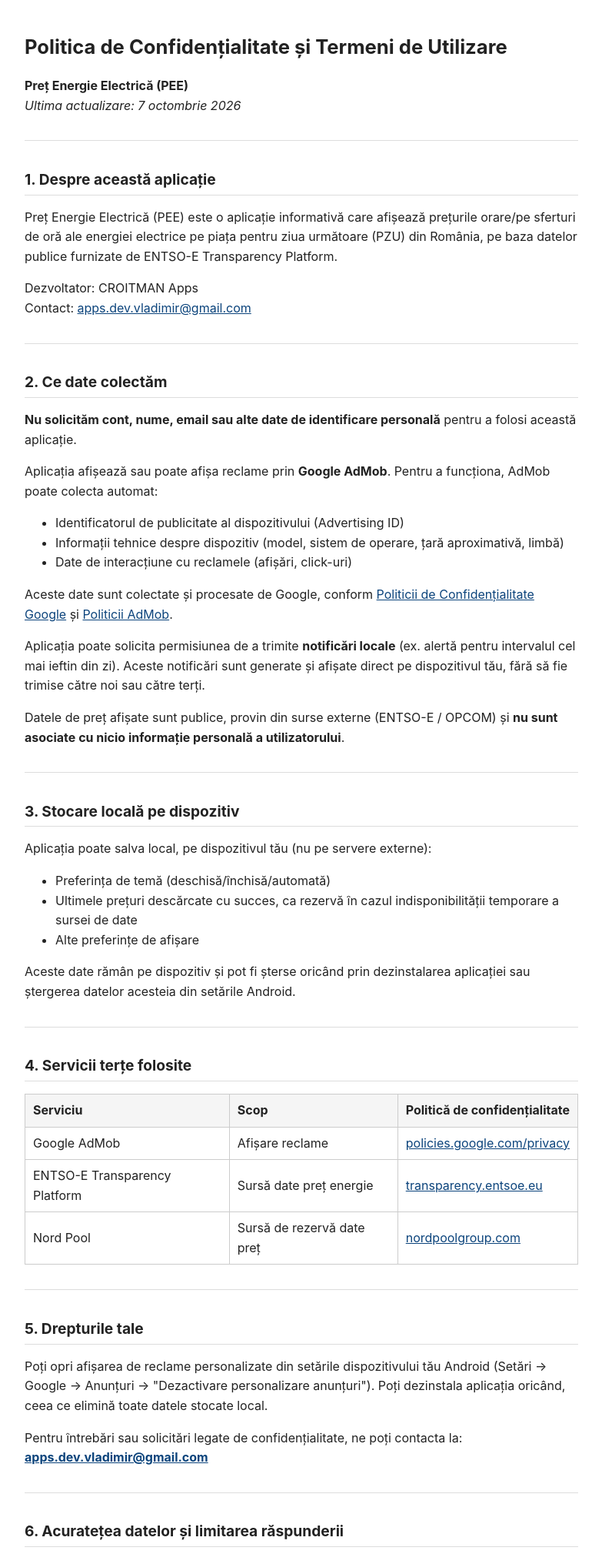
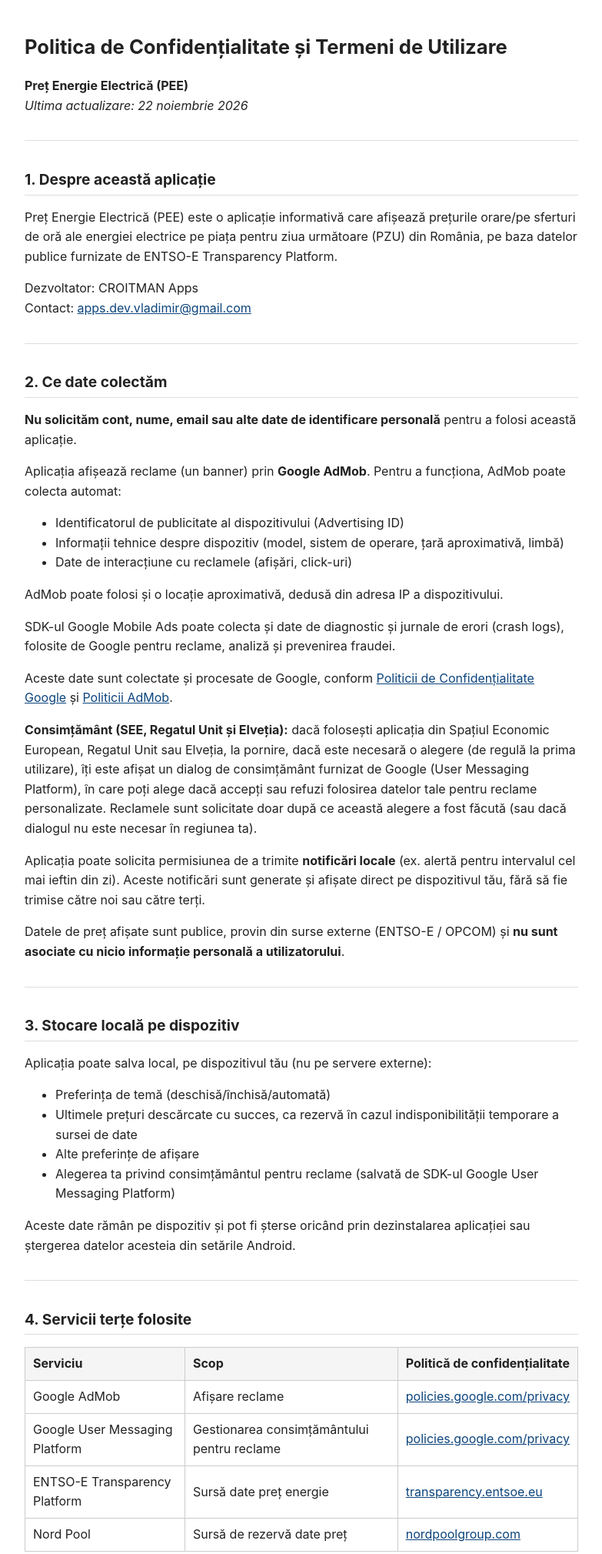
Before and after one commit to CROITMAN6891/energie-app-legal, a plain HTML site: page index.html in a window 1280 px wide. Shown: the top 2019 px of the page at 77% size, without its empty margins (248-1031 px from the left). Drawn offline with Linux system fonts and the light colour scheme.

Commit message:
Update privacy policy for version 1.1.0 (AdMob banner, consent, diagnostics)
- Date updated to 22 November 2026
- Ads: the app shows an AdMob banner
- Approximate location (from IP) and diagnostic/crash log data
- Consent (UMP) paragraph for EEA, UK and Switzerland
- Stored consent choice, UMP in the services table
- How to change the choice (menu "Opțiuni de confidențialitate") and general Android ads settings path

Co-Authored-By: Claude Sonnet 5.5 <noreply@anthropic.com>
Claude-Session: https://claude.ai/code/session_0147HqyoA97yf4H8A2uHRF4p

```diff
--- a/index.html
+++ b/index.html
@@ -28,7 +28,7 @@
 
 <h1>Politica de Confidențialitate și Termeni de Utilizare</h1>
 <p><strong>Preț Energie Electrică (PEE)</strong><br>
-<em>Ultima actualizare: 7 octombrie 2026</em></p>
+<em>Ultima actualizare: 22 noiembrie 2026</em></p>
 
 <hr>
 
@@ -41,13 +41,16 @@ Contact: <a href="mailto:apps.dev.vladimir@gmail.com">apps.dev.vladimir@gmail.co
 
 <h2>2. Ce date colectăm</h2>
 <p><strong>Nu solicităm cont, nume, email sau alte date de identificare personală</strong> pentru a folosi această aplicație.</p>
-<p>Aplicația afișează sau poate afișa reclame prin <strong>Google AdMob</strong>. Pentru a funcționa, AdMob poate colecta automat:</p>
+<p>Aplicația afișează reclame (un banner) prin <strong>Google AdMob</strong>. Pentru a funcționa, AdMob poate colecta automat:</p>
 <ul>
   <li>Identificatorul de publicitate al dispozitivului (Advertising ID)</li>
   <li>Informații tehnice despre dispozitiv (model, sistem de operare, țară aproximativă, limbă)</li>
   <li>Date de interacțiune cu reclamele (afișări, click-uri)</li>
 </ul>
+<p>AdMob poate folosi și o locație aproximativă, dedusă din adresa IP a dispozitivului.</p>
+<p>SDK-ul Google Mobile Ads poate colecta și date de diagnostic și jurnale de erori (crash logs), folosite de Google pentru reclame, analiză și prevenirea fraudei.</p>
 <p>Aceste date sunt colectate și procesate de Google, conform <a href="https://policies.google.com/privacy">Politicii de Confidențialitate Google</a> și <a href="https://support.google.com/admob/answer/6128543">Politicii AdMob</a>.</p>
+<p><strong>Consimțământ (SEE, Regatul Unit și Elveția):</strong> dacă folosești aplicația din Spațiul Economic European, Regatul Unit sau Elveția, la pornire, dacă este necesară o alegere (de regulă la prima utilizare), îți este afișat un dialog de consimțământ furnizat de Google (User Messaging Platform), în care poți alege dacă accepți sau refuzi folosirea datelor tale pentru reclame personalizate. Reclamele sunt solicitate doar după ce această alegere a fost făcută (sau dacă dialogul nu este necesar în regiunea ta).</p>
 <p>Aplicația poate solicita permisiunea de a trimite <strong>notificări locale</strong> (ex. alertă pentru intervalul cel mai ieftin din zi). Aceste notificări sunt generate și afișate direct pe dispozitivul tău, fără să fie trimise către noi sau către terți.</p>
 <p>Datele de preț afișate sunt publice, provin din surse externe (ENTSO-E / OPCOM) și <strong>nu sunt asociate cu nicio informație personală a utilizatorului</strong>.</p>
 
@@ -59,6 +62,7 @@ Contact: <a href="mailto:apps.dev.vladimir@gmail.com">apps.dev.vladimir@gmail.co
   <li>Preferința de temă (deschisă/închisă/automată)</li>
   <li>Ultimele prețuri descărcate cu succes, ca rezervă în cazul indisponibilității temporare a sursei de date</li>
   <li>Alte preferințe de afișare</li>
+  <li>Alegerea ta privind consimțământul pentru reclame (salvată de SDK-ul Google User Messaging Platform)</li>
 </ul>
 <p>Aceste date rămân pe dispozitiv și pot fi șterse oricând prin dezinstalarea aplicației sau ștergerea datelor acesteia din setările Android.</p>
 
@@ -68,6 +72,7 @@ Contact: <a href="mailto:apps.dev.vladimir@gmail.com">apps.dev.vladimir@gmail.co
 <table>
 <tr><th>Serviciu</th><th>Scop</th><th>Politică de confidențialitate</th></tr>
 <tr><td>Google AdMob</td><td>Afișare reclame</td><td><a href="https://policies.google.com/privacy">policies.google.com/privacy</a></td></tr>
+<tr><td>Google User Messaging Platform</td><td>Gestionarea consimțământului pentru reclame</td><td><a href="https://policies.google.com/privacy">policies.google.com/privacy</a></td></tr>
 <tr><td>ENTSO-E Transparency Platform</td><td>Sursă date preț energie</td><td><a href="https://transparency.entsoe.eu/">transparency.entsoe.eu</a></td></tr>
 <tr><td>Nord Pool</td><td>Sursă de rezervă date preț</td><td><a href="https://www.nordpoolgroup.com/">nordpoolgroup.com</a></td></tr>
 </table>
@@ -75,7 +80,8 @@ Contact: <a href="mailto:apps.dev.vladimir@gmail.com">apps.dev.vladimir@gmail.co
 <hr>
 
 <h2>5. Drepturile tale</h2>
-<p>Poți opri afișarea de reclame personalizate din setările dispozitivului tău Android (Setări → Google → Anunțuri → "Dezactivare personalizare anunțuri"). Poți dezinstala aplicația oricând, ceea ce elimină toate datele stocate local.</p>
+<p>Dacă ți s-a afișat dialogul de consimțământ, îți poți schimba oricând alegerea din aplicație: deschide meniul cu trei puncte (⋮) din bara de sus și alege „Opțiuni de confidențialitate”. Această opțiune apare doar acolo unde este necesară (de exemplu în SEE, Regatul Unit și Elveția).</p>
+<p>Poți gestiona reclamele personalizate și ID-ul de publicitate din setările dispozitivului tău Android (în Setări, la „Google” → „Anunțuri”; denumirile exacte pot varia în funcție de versiunea Android). Poți dezinstala aplicația oricând, ceea ce elimină toate datele stocate local.</p>
 <p>Pentru întrebări sau solicitări legate de confidențialitate, ne poți contacta la: <a href="mailto:apps.dev.vladimir@gmail.com"><strong>apps.dev.vladimir@gmail.com</strong></a></p>
 
 <hr>
```
